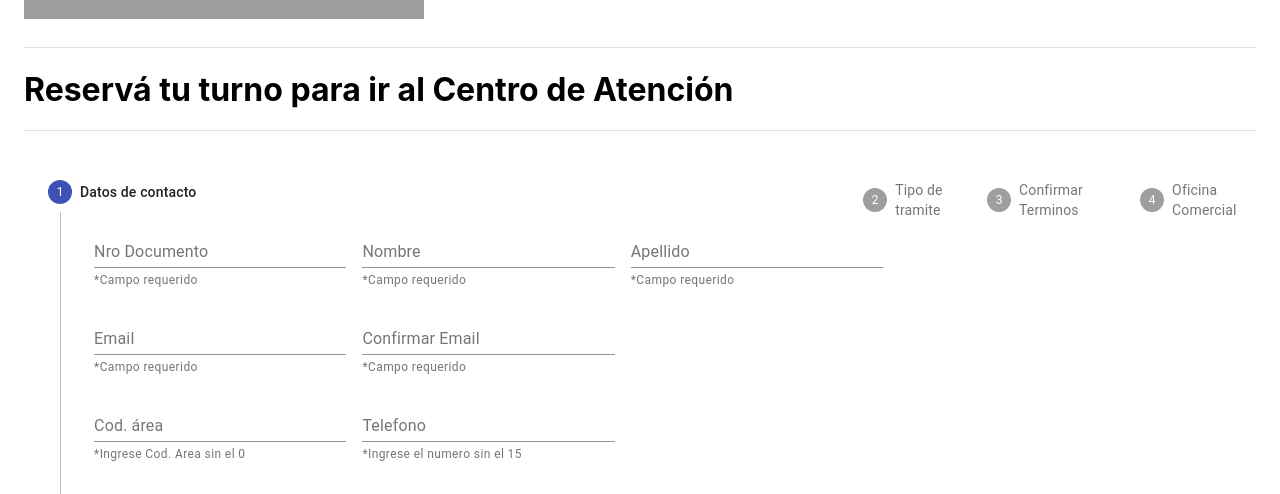
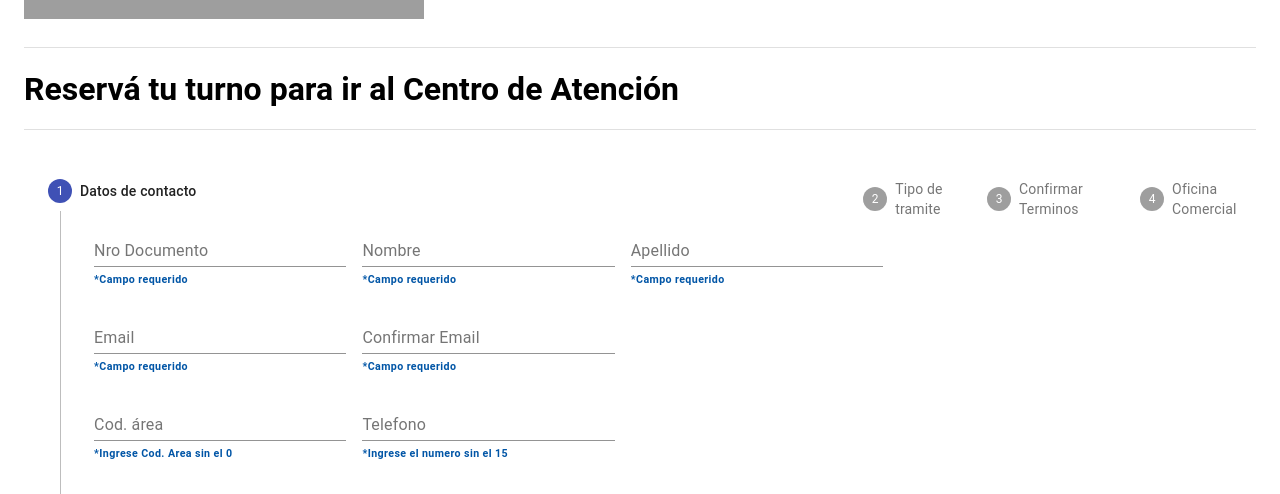
Before and after one commit to sapox/turnera_front, a React (Create React App) app in the folder turnera-app/: page / in a window 1280 px wide. Shown: the part 306-800 px from the top of the page. Built offline with nearby package versions, Linux system fonts and the light colour scheme; grey boxes are pictures that could not be loaded.

Commit message:
fix styles, letters & buttons

```diff
--- a/turnera-app/package.json
+++ b/turnera-app/package.json
@@ -24,6 +24,7 @@
     "react-scripts": "3.4.1",
     "react-to-print": "^2.9.0",
     "sweetalert": "^2.1.2",
+    "sweetalert2": "^9.17.1",
     "yup": "^0.29.1"
   },
   "scripts": {
--- a/turnera-app/src/App.js
+++ b/turnera-app/src/App.js
@@ -18,7 +18,7 @@ import { resetTurnoConfirmadoValues } from './components/features/contacto/turno
 import { resetCajaValues } from './components/features/contacto/cajaSlice';
 import { resetDisclaimer } from './components/features/contacto/disclaimerSlice';
 import FormLogin from './components/FormLogin'
-import swal from 'sweetalert';
+import swal from 'sweetalert2';
 import Header from "./components/Header";
 import BuscarTurno from "./components/BuscarTurno";
 import BackOffice from "./components/BackOffice";
@@ -41,12 +41,18 @@ const useStyles = makeStyles(theme => ({
     marginTop: theme.spacing(1),
     marginLeft: theme.spacing(3),
     color: "white",
-    backgroundColor: '#009bdb',
+    background: '#009bdb',
+    '&:hover': {
+       background: '#009bdb',
+    },
   },
   newTurnButton: {
     marginTop: theme.spacing(1),
     color: "white",
-    backgroundColor: '#009bdb',
+    background: '#009bdb',
+    '&:hover': {
+       background: '#009bdb',
+    },
   },
   actionsContainer: {
     marginBottom: theme.spacing(2),
@@ -132,14 +138,18 @@ function Home(){
   };
 
   const handleCancel = () => {
-      swal({
+      swal.fire({
         title: "Cancelar Operacion",
         text: "¿Esta seguro que desea salir de esta operacion?",
         icon: "warning",
-        buttons: ["No", "Si"],
-        dangerMode: true
-      }).then((isCanceled) => {
-        if (isCanceled) {
+        confirmButtonColor: "#009bdb",
+        confirmButtonText: 'Si',
+        showCancelButton: true,
+        cancelButtonText: 'No',
+        cancelButtonColor: '#b7b7b7',
+        animation: true
+      }).then((result) => {
+        if(result.value){
           handleReset();
           window.location.reload();
         }
@@ -180,7 +190,7 @@ function Home(){
           />
         </div>
         <Divider />
-        <h1>
+        <h1 style={{fontFamily: "roboto"}}>
         Reservá tu turno para ir al Centro de Atención
         </h1>
         <Divider />
--- a/turnera-app/src/components/Disclaimer.js
+++ b/turnera-app/src/components/Disclaimer.js
@@ -43,6 +43,7 @@ const Disclaimer = () => {
             control={
               <Checkbox
                 onChange={formik.handleChange}
+                color= "primary"
                 checked={formik.values.isConfirmed}
                 name="isConfirmed"
               />
--- a/turnera-app/src/components/FormContacto.js
+++ b/turnera-app/src/components/FormContacto.js
@@ -11,6 +11,24 @@ import { useDispatch } from 'react-redux';
 import { setUserValues } from './features/contacto/userSlice';
 import $, { param } from "jquery"
 import service from './features/contacto/service.png';
+import { createMuiTheme, responsiveFontSizes, Typography } from "@material-ui/core";
+
+const Style = {
+	c: {
+	  fontFamily: "Roboto",
+	  textTransform: "none",
+	  color: "#0055a6",
+	  fontSize: "8pt",
+	  fontWeight: "bold",
+	},
+	d: {
+		fontFamily: "Roboto",
+		fontWeight: 'bold',
+		textTransform: "none",
+		color: "#009bdb",
+		fontSize: "9pt",
+	  },
+  };
 
 const validation = Yup.object({
 	dni: Yup.string('Ingrese dni')
@@ -108,7 +126,9 @@ const FormContacto = () => {
 							disabled={habilitado}
 							onChange={formik.handleChange}
 							value={formik.values.dni}
-							helperText={formik.errors.dni || "*Campo requerido"}
+							helperText={formik.errors.dni || <Typography variant="p" style={Style.c}>
+							*Campo requerido
+						  	</Typography>}
 							error={formik.errors.dni}
 						/>
 					</Grid>
@@ -121,7 +141,9 @@ const FormContacto = () => {
 							disabled={habilitado}
 							onChange={formik.handleChange}
 							value={formik.values.nombre}
-							helperText={formik.errors.nombre || "*Campo requerido"}
+							helperText={formik.errors.nombre || <Typography variant="p" style={Style.c}>
+							*Campo requerido
+						  	</Typography>}
 							error={formik.errors.nombre}
 						/>
 					</Grid>
@@ -134,7 +156,9 @@ const FormContacto = () => {
 							disabled={habilitado}
 							onChange={formik.handleChange}
 							value={formik.values.apellido}
-							helperText={formik.errors.apellido || "*Campo requerido"}
+							helperText={formik.errors.apellido || <Typography variant="p" style={Style.c}>
+							*Campo requerido
+						 	</Typography>}
 							error={formik.errors.apellido}
 						/>
 					</Grid>
@@ -149,7 +173,9 @@ const FormContacto = () => {
 							disabled={habilitado}
 							onChange={formik.handleChange}
 							value={formik.values.email}
-							helperText={formik.errors.email || "*Campo requerido"}
+							helperText={formik.errors.email || <Typography variant="p" style={Style.c}>
+							*Campo requerido
+						  	</Typography>}
 							error={formik.errors.email}
 						/>
 					</Grid>
@@ -162,7 +188,9 @@ const FormContacto = () => {
 							disabled={habilitado}
 							onChange={formik.handleChange}
 							value={formik.values.confirmarEmail}
-							helperText={formik.errors.confirmarEmail || "*Campo requerido"}
+							helperText={formik.errors.confirmarEmail || <Typography variant="p" style={Style.c}>
+							*Campo requerido
+						  	</Typography>}
 							error={formik.errors.confirmarEmail}
 						/>
 					</Grid>
@@ -178,7 +206,9 @@ const FormContacto = () => {
 							disabled={habilitado}
 							onChange={formik.handleChange}
 							value={formik.values.codArea}
-							helperText={formik.errors.codArea || "*Ingrese Cod. Area sin el 0"}
+							helperText={formik.errors.codArea || <Typography variant="p" style={Style.c}>
+							*Ingrese Cod. Area sin el 0
+						  	</Typography>}
 							error={formik.errors.codArea}
 						/>
 					</Grid>
@@ -193,13 +223,15 @@ const FormContacto = () => {
 							disabled={habilitado}
 							onChange={formik.handleChange}
 							value={formik.values.telefono}
-							helperText={formik.errors.telefono || "*Ingrese el numero sin el 15"}
+							helperText={formik.errors.telefono || <Typography variant="p" style={Style.c}>
+							*Ingrese el numero sin el 15
+						  	</Typography>}
 							error={formik.errors.telefono}
 						/>
 					</Grid>
 				</Grid>
 				<Grid container>
-					<Grid>
+					<Grid >
 						<TextField
 							placeholder="0123456789"
 							label="Cuenta de Servicios"
@@ -211,21 +243,6 @@ const FormContacto = () => {
 							helperText={formik.errors.cuentaContrato}
 							error={formik.errors.cuentaContrato}
 						/>
-						<td>
-							<Button
-								onClick={handleToggle}
-								color= "#009bdb"
-								style={{fontSize: '10px', color: "blue"}}>
-								¿Donde lo encuentro?
-							</Button>
-						<div>
-							<Zoom in={toggle}>
-								<Paper>
-									{toggle && <img id="service" style={{width: 350, height: 150}} src={service}></img>}
-								</Paper>
-							</Zoom>
-						</div>
-						</td>
 					</Grid>
 					<Grid>
 						<div id="titular">
@@ -261,6 +278,24 @@ const FormContacto = () => {
 						</RadioGroup>
 					</Grid>
 				</Grid>
+				<Grid >
+					<td>
+						<Button
+							onClick={handleToggle}
+							style={{height: "3px", marginTop: '0%'}}>
+							<Typography variant="p" style={Style.d}>
+							¿Donde lo encuentro?
+						</Typography>
+						</Button>
+						<div>
+							<Zoom in={toggle}>
+								<Paper>
+									{toggle && <img id="service" style={{width: 350, height: 150}} src={service}></img>}
+								</Paper>
+							</Zoom>
+						</div>
+					</td>
+				</Grid>
 				<Button
 					style={{width:'34%' , marginTop: '15px'}}
 					disabled={habilitado}
--- a/turnera-app/src/components/FormTurnos.js
+++ b/turnera-app/src/components/FormTurnos.js
@@ -216,7 +216,7 @@ const FormTurnos = () => {
 					</FormControl>
 				}
 				<Zoom in={horaTurno}>
-					<div  style={{ border: "ridge", textAlign: "justify", justifyContent: "center" }}>Ud. <b>{nombreUser} {apellidoUser}</b>, con DNI: <b>{dniUser}</b> esta a punto de sacar un turno
+					<div  style={{width: "50%" ,border: "ridge", textAlign: "justify"}}>Ud. <b>{nombreUser} {apellidoUser}</b>, con DNI: <b>{dniUser}</b> esta a punto de sacar un turno
 					para la oficina comercial de <b>{sucursalNombre}({sucursalDireccion}),{sucursalLocalidad}</b>.
 				 	En la fecha <b>{fechaTurno}</b> a las <b>{horaTurno} hs</b>.</div>
 				</Zoom>
--- a/turnera-app/src/components/TurnoConfirmado.js
+++ b/turnera-app/src/components/TurnoConfirmado.js
@@ -11,10 +11,13 @@ import * as QueryString from "query-string";
 import { getTurnoConfirmado } from './../api';
 
 const useStyles = makeStyles(theme => ({
-  nextButton: {
+  printButton: {
     marginTop: theme.spacing(1),
     color: "white",
-    backgroundColor: '#009bdb',
+    background: '#009bdb',
+    '&:hover': {
+       background: '#009bdb',
+    },
   },
 }));
 
@@ -94,7 +97,8 @@ const TurnoConfirmado = () => {
                 <p style={{textAlign: 'justify'}}><b>No olvides traer tu DNI y recordá que este comprobante te servirá para circular en la calle desde tu domicilio hasta la oficina comercial, así como para ser atendido.</b></p>
                 <div  style={{ display: 'flex', justifyContent: 'center'}}>
                   <Button
-                    className={classes.nextButton}
+                    variant="contained"
+                    className={classes.printButton}
                     onClick={handlePrint}
                     startIcon={<PrintIcon />}
                     >
```
Also changed, not shown: 1 other file (tests, documents, lock files or other folders).
